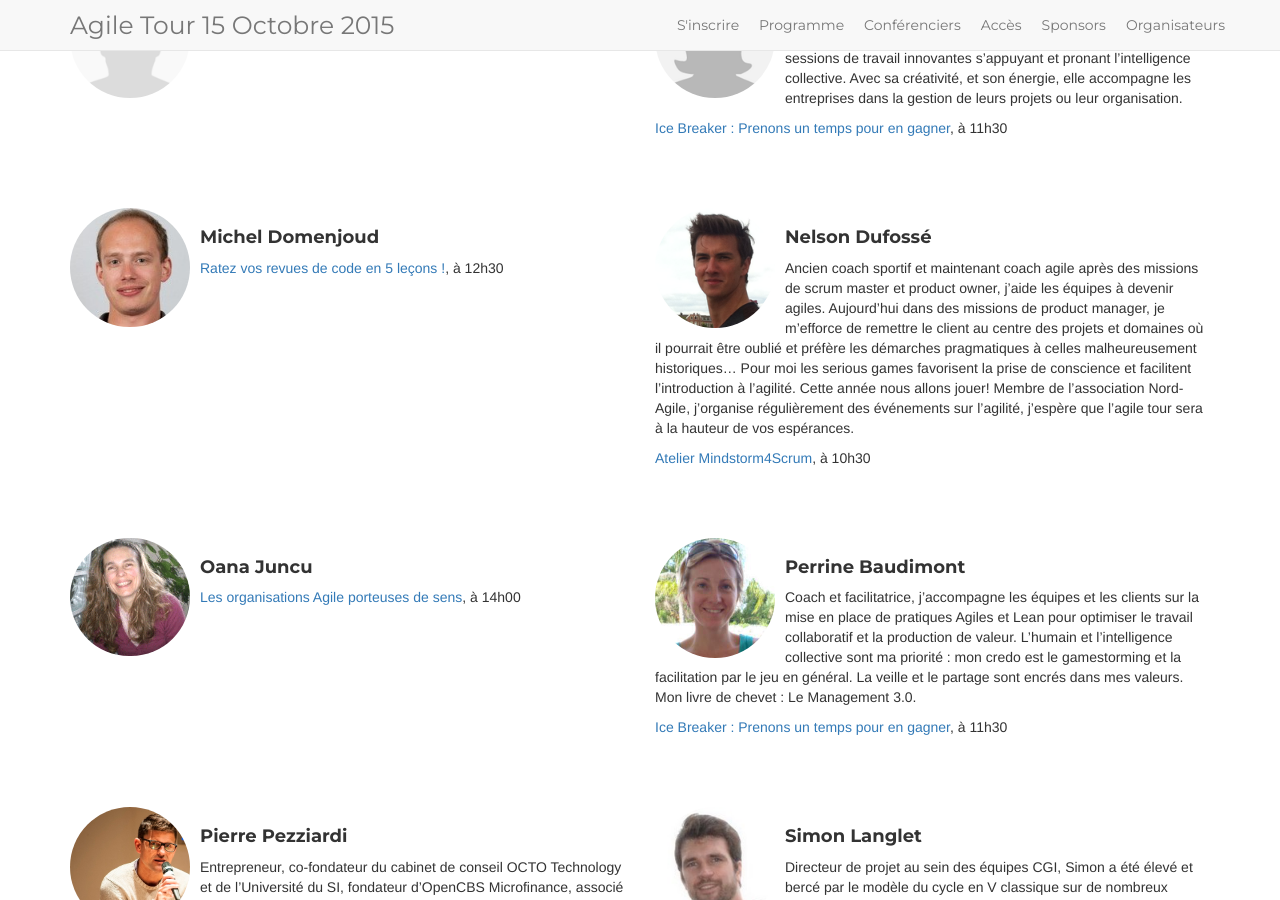
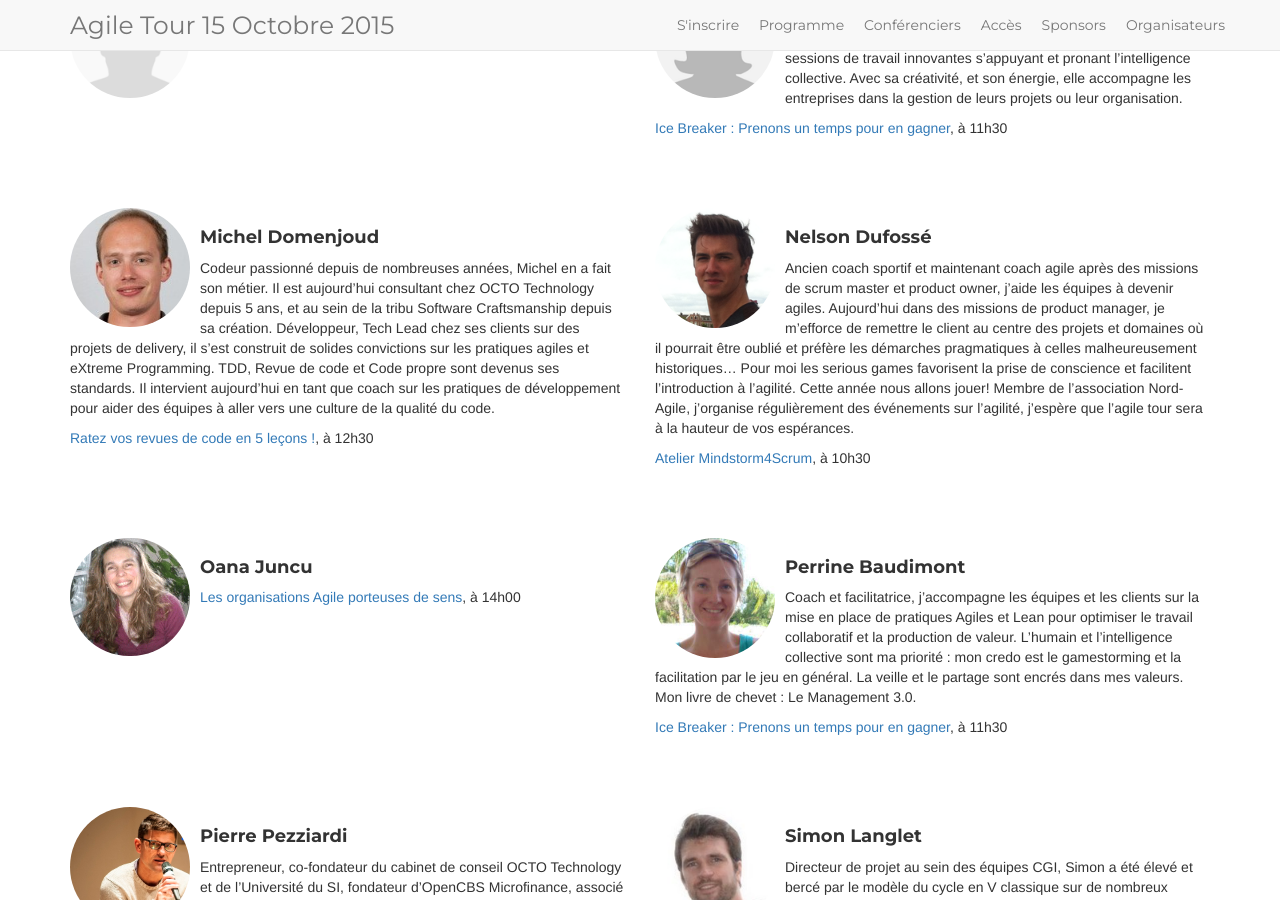
Before and after one commit to jak78/agile-tour-lille-2017, a Jekyll site: the page built from 01-speakers.html, in a window 1280 px wide and 900 px high, scrolled down 3247 px. Built offline with Jekyll 4.4.1, drawn with Linux system fonts in a browser that asks for light colours; nearby versions of some CDN libraries.

Commit message:
added Michel Domenjoud bio

```diff
--- a/_data/speakers.yml
+++ b/_data/speakers.yml
@@ -54,7 +54,9 @@
   bio: ''
   photo: charles-louis-de-maere.jpg
 - name: Michel Domenjoud
-  bio: ''
+  bio: Codeur passionné depuis de nombreuses années, Michel en a fait son métier. Il est aujourd'hui consultant chez OCTO Technology depuis 5 ans, et au sein de la tribu Software Craftsmanship depuis sa création.
+    Développeur, Tech Lead chez ses clients sur des projets de delivery, il s'est construit de solides convictions sur les pratiques agiles et eXtreme Programming.
+    TDD, Revue de code et Code propre sont devenus ses standards. Il intervient aujourd'hui en tant que coach sur les pratiques de développement pour aider des équipes à aller vers une culture de la qualité du code.
   photo: MDO_150x150.jpg
 - name: Arnaud Buisine
   bio: Avec une vingtaine d’années à user ses fonds de culotte sur les bancs du service IT auprès d’une dizaine de sociétés, Arnaud Buisine a fait désormais le choix de se consacrer au management collaboratif, responsabilisant et agile
```
